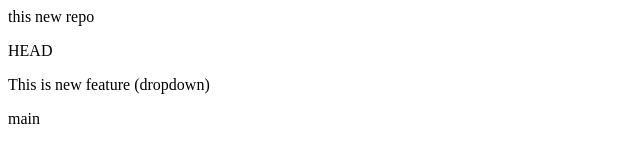
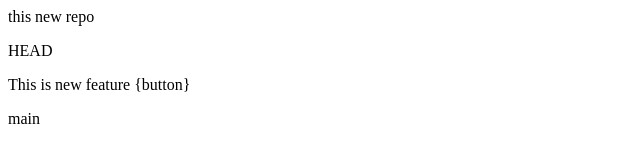
Before and after one commit to subhrajitms/localRepo, a plain HTML site: page index.html in a window 1280 px wide. Shown: the full height of the page, 0-640 px from the left. Drawn offline with Linux system fonts and the light colour scheme.

Commit message:
add button

```diff
--- a/index.html
+++ b/index.html
@@ -3,6 +3,5 @@
 
 </p>
 HEAD
-<p>This is new feature (dropdown)</p>
-
+<p>This is new feature {button}</p>
 main
```
